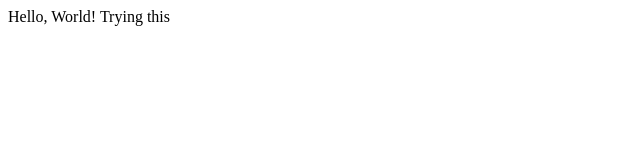
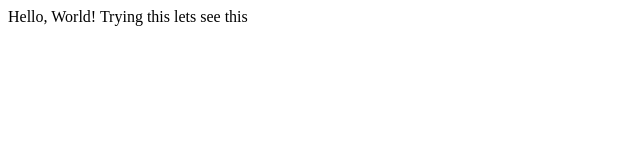
Before and after one commit to rupindermonga/lecture1, a plain HTML site: page index.html in a window 1280 px wide. Shown: the full height of the page, 0-640 px from the left. Drawn offline with Linux system fonts and the light colour scheme.

Commit message:
new things

```diff
--- a/index.html
+++ b/index.html
@@ -6,5 +6,6 @@
     <body>
         Hello, World!
         Trying this
+        lets see this
     </body>
 </html>
```
